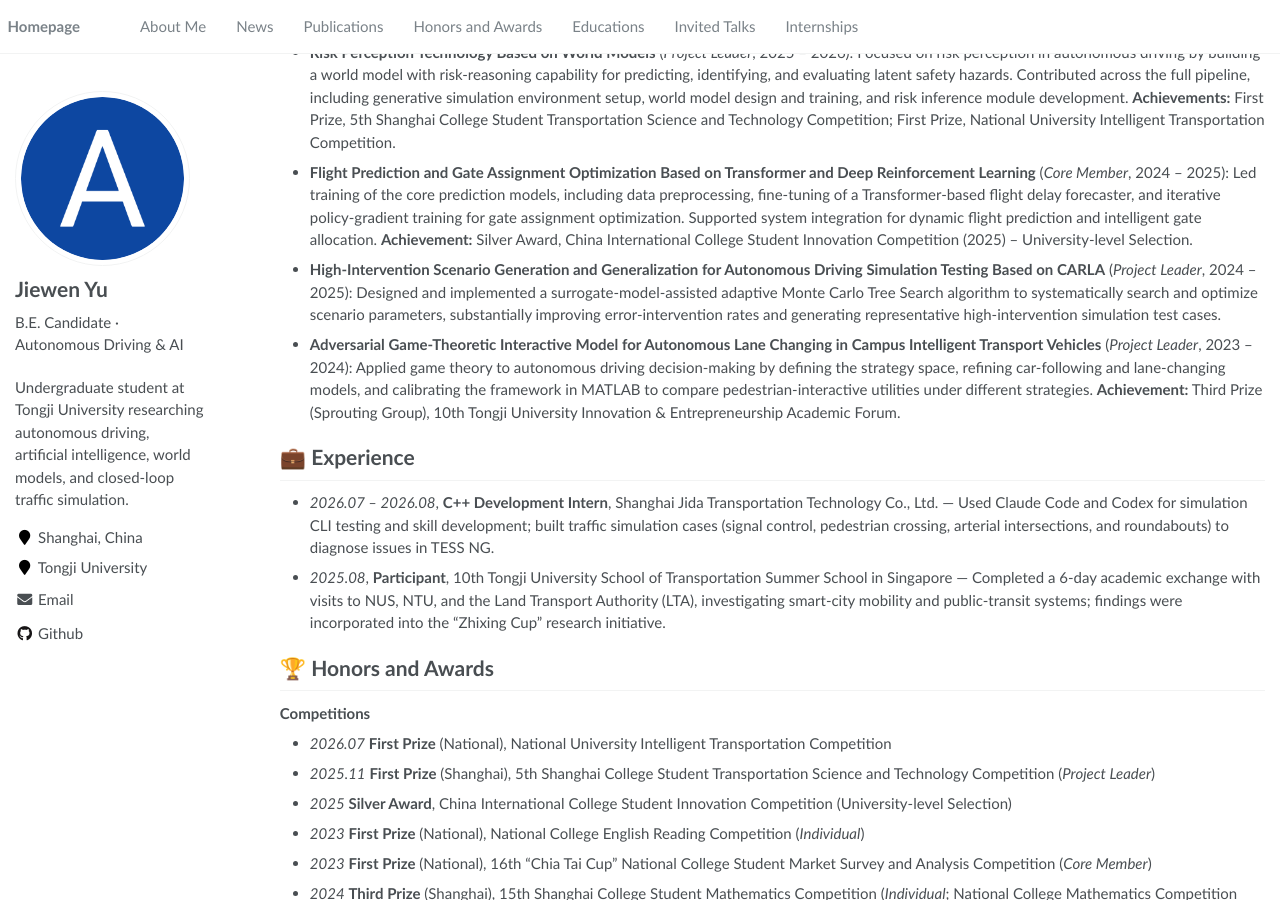
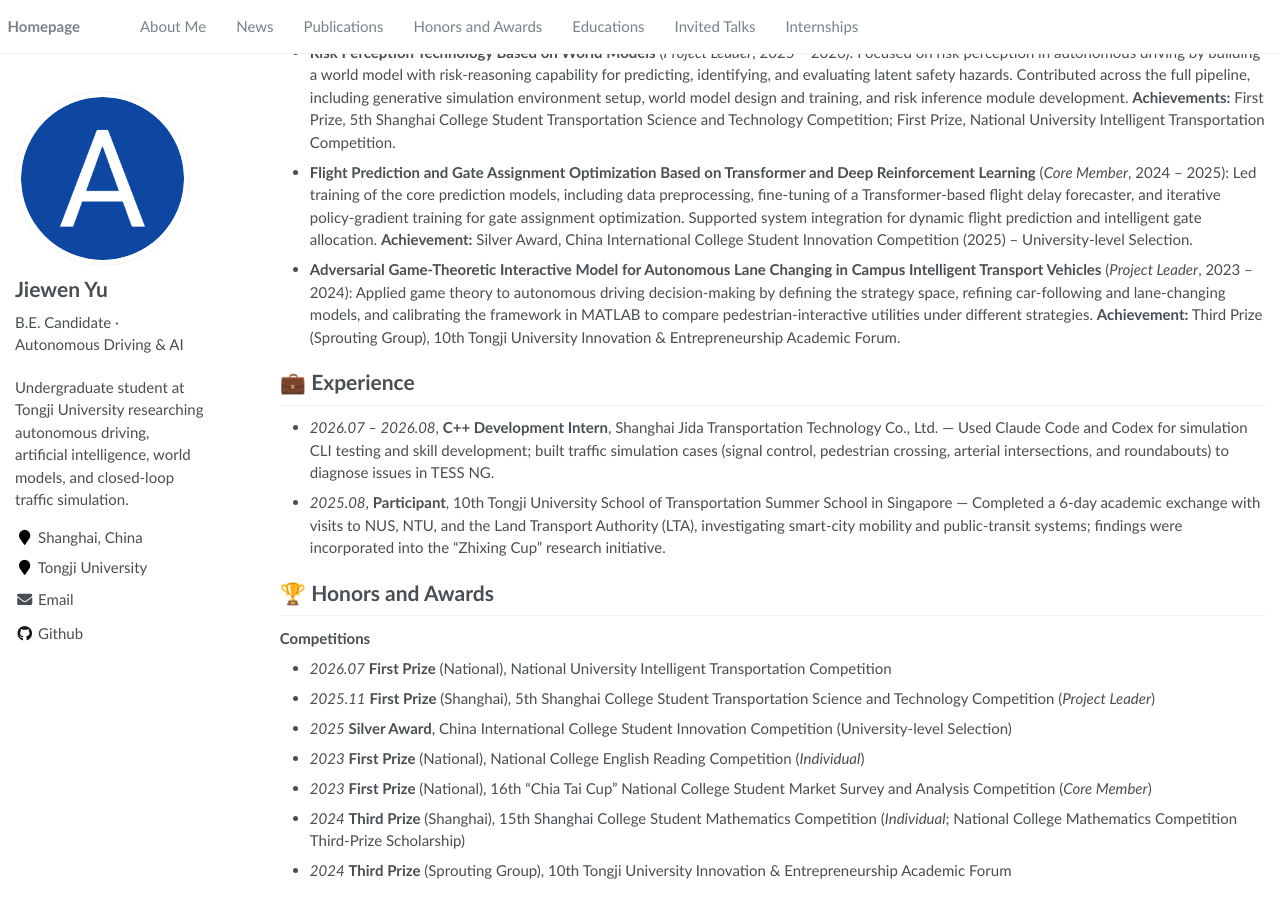
Before and after one commit to jieweny01/jieweny01.github.io, a Jekyll site: the page built from _pages/about.md, in a window 1280 px wide and 900 px high, scrolled down 480 px. Built offline with Jekyll 4.4.1, drawn with Linux system fonts in a browser that asks for light colours.

Commit message:
Remove CARLA simulation research project from homepage.
Co-authored-by: Cursor <cursoragent@cursor.com>

```diff
--- a/_pages/about.md
+++ b/_pages/about.md
@@ -29,7 +29,6 @@ My work is primarily focused on **autonomous driving**, with particular emphasis
 
 - **Risk Perception Technology Based on World Models** (*Project Leader*, 2025 – 2026): Focused on risk perception in autonomous driving by building a world model with risk-reasoning capability for predicting, identifying, and evaluating latent safety hazards. Contributed across the full pipeline, including generative simulation environment setup, world model design and training, and risk inference module development. **Achievements:** First Prize, 5th Shanghai College Student Transportation Science and Technology Competition; First Prize, National University Intelligent Transportation Competition.
 - **Flight Prediction and Gate Assignment Optimization Based on Transformer and Deep Reinforcement Learning** (*Core Member*, 2024 – 2025): Led training of the core prediction models, including data preprocessing, fine-tuning of a Transformer-based flight delay forecaster, and iterative policy-gradient training for gate assignment optimization. Supported system integration for dynamic flight prediction and intelligent gate allocation. **Achievement:** Silver Award, China International College Student Innovation Competition (2025) – University-level Selection.
-- **High-Intervention Scenario Generation and Generalization for Autonomous Driving Simulation Testing Based on CARLA** (*Project Leader*, 2024 – 2025): Designed and implemented a surrogate-model-assisted adaptive Monte Carlo Tree Search algorithm to systematically search and optimize scenario parameters, substantially improving error-intervention rates and generating representative high-intervention simulation test cases.
 - **Adversarial Game-Theoretic Interactive Model for Autonomous Lane Changing in Campus Intelligent Transport Vehicles** (*Project Leader*, 2023 – 2024): Applied game theory to autonomous driving decision-making by defining the strategy space, refining car-following and lane-changing models, and calibrating the framework in MATLAB to compare pedestrian-interactive utilities under different strategies. **Achievement:** Third Prize (Sprouting Group), 10th Tongji University Innovation & Entrepreneurship Academic Forum.
 
 
```
